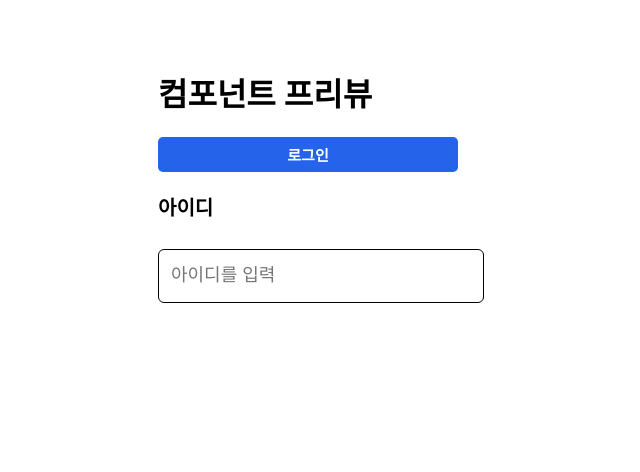
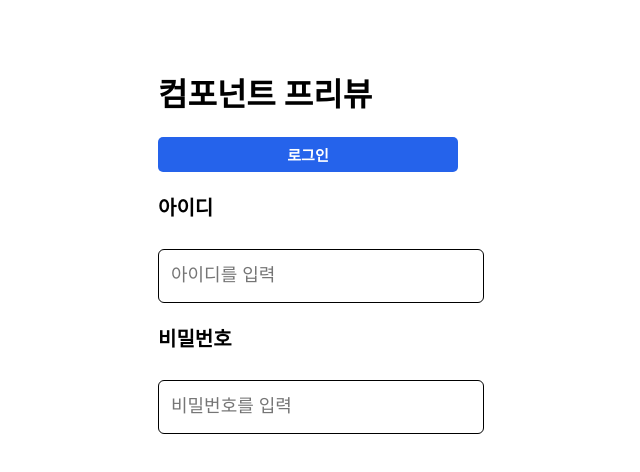
Before and after one commit to jobis-internship/frontend, a React (Vite) app: page / in a window 1280 px wide. Shown: the top 472 px of the page, without its empty margins (332-972 px from the left). Built offline with nearby package versions, Linux system fonts and the light colour scheme.

Commit message:
feat: pw 추가

```diff
--- a/src/App.jsx
+++ b/src/App.jsx
@@ -1,6 +1,7 @@
 import React from "react";
 import { Button } from "./components/button";
 import { Input } from "./components/input";
+import { PwInput } from "./components/pwInput";
 
 function App() {
   return (
@@ -8,6 +9,7 @@ function App() {
       <h1>컴포넌트 프리뷰</h1>
       <Button /> {}
       <Input />
+      <PwInput />
       {}
     </div>
   );
--- /dev/null
+++ b/src/components/pwInput.jsx
@@ -0,0 +1,30 @@
+import styled from "@emotion/styled";
+
+export const PwInput = () => {
+  return (
+    <Container>
+      <Text>비밀번호</Text>
+      <InputStyle placeholder="비밀번호를 입력" />
+    </Container>
+  );
+};
+
+const InputStyle = styled.input`
+  border-radius: 6px;
+  width: 100%;
+  height: 52px;
+  font-size: 18px;
+  padding: 0 12px;
+  border: 1px solid #000;
+`;
+
+const Text = styled.p`
+  font-weight: bold;
+  font-size: 20px;
+`;
+
+const Container = styled.div`
+  display: flex;
+  flex-direction: column;
+  gap: 8px;
+`;
```
